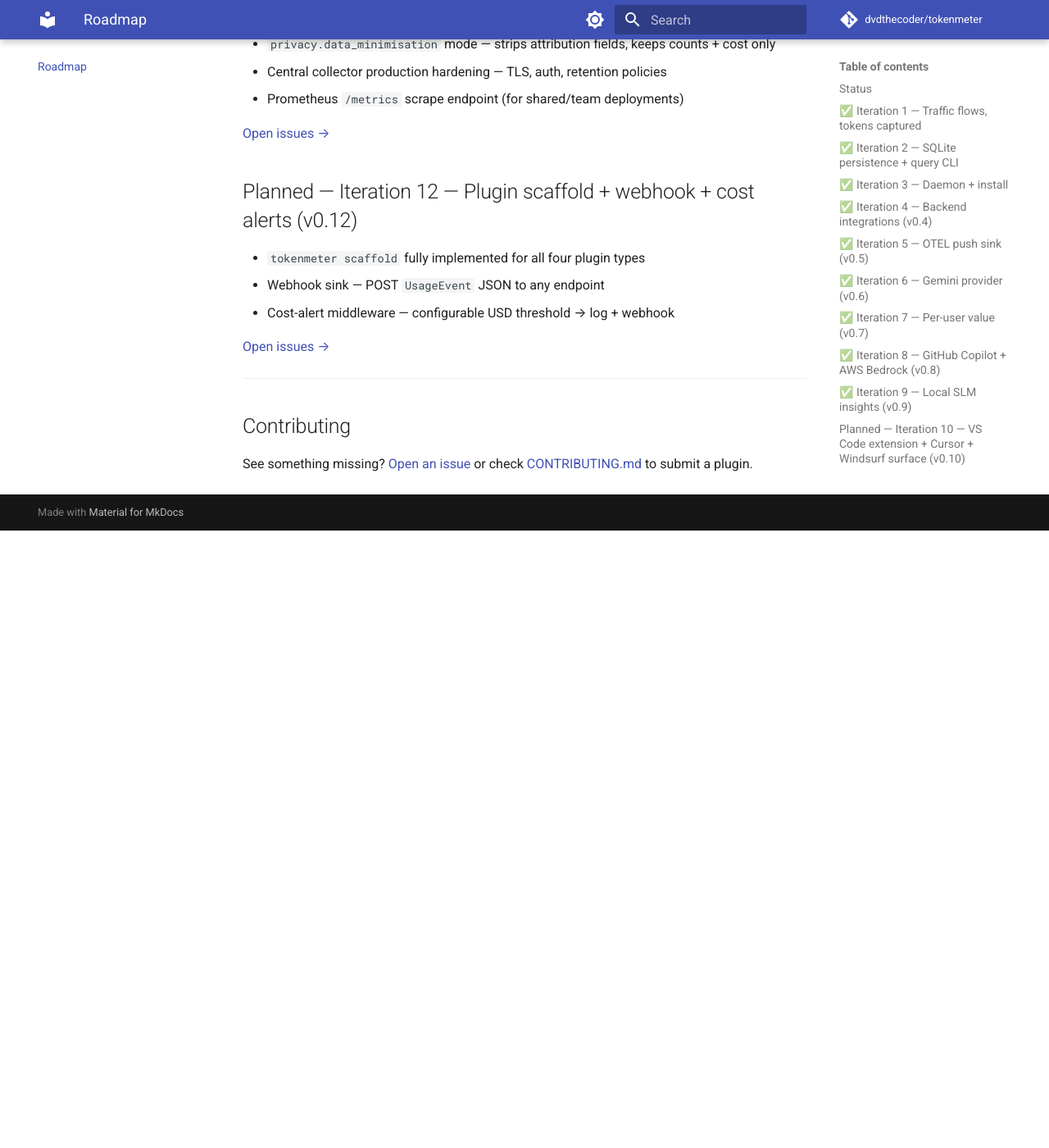
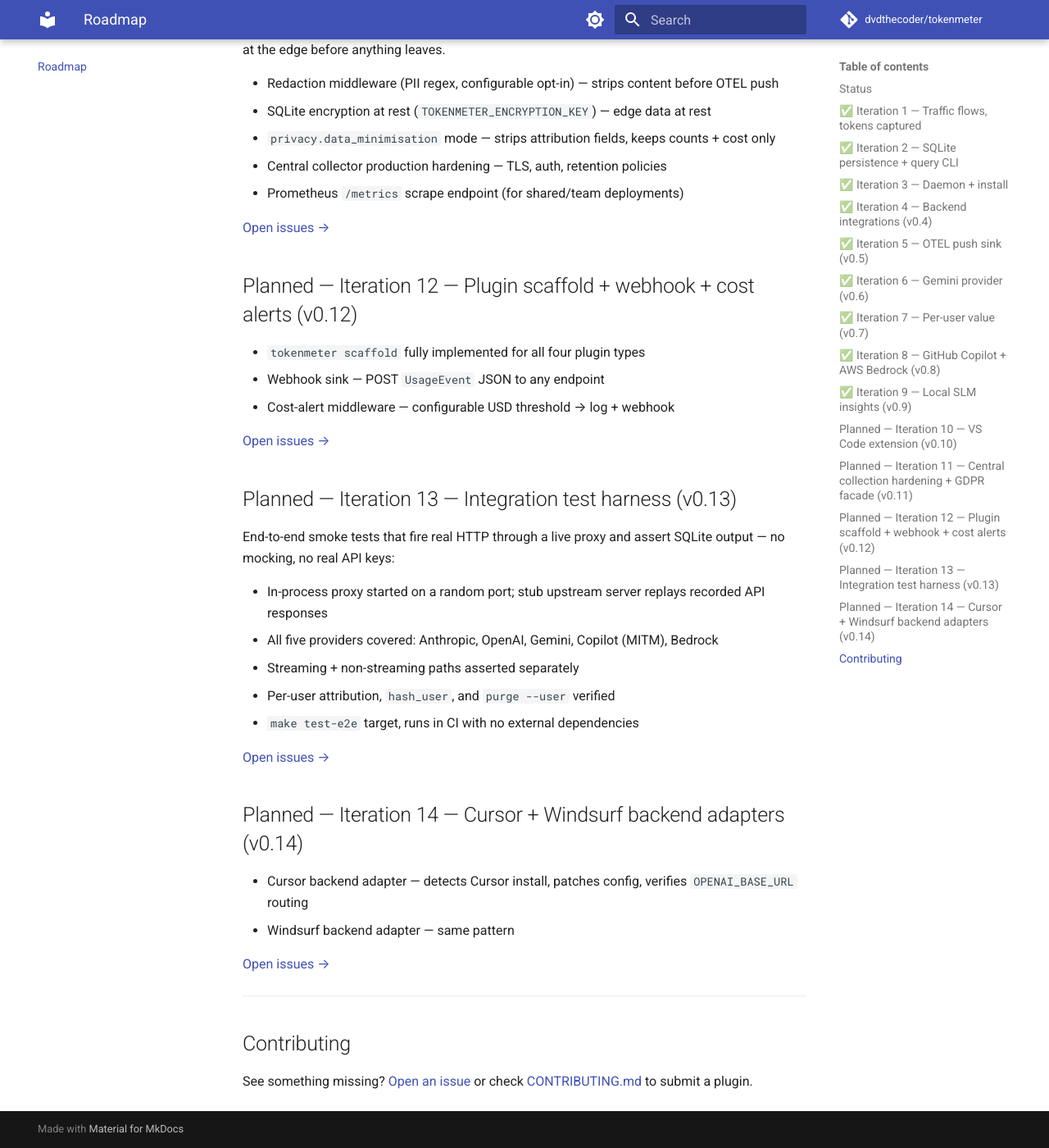
Before and after one commit to dvdthecoder/tokenmeter, an MkDocs documentation site: the page built from docs/roadmap.md, in a window 1280 px wide and 1400 px high, scrolled down 4606 px. Shown: the whole window at 82% size. Built offline with MkDocs 1.6.1 and Material for MkDocs 9.7.7, drawn with Linux system fonts in a browser that asks for light colours; comment, search, counter and statistics services are not loaded; before the commit the page ends 5253 px from its top, so only the background shows below that; some of the changed text lies outside the part shown.

Commit message:
docs: resequence roadmap — v0.10 VS Code only, v0.13 e2e tests, v0.14 Cursor+Windsurf
Co-Authored-By: Claude Sonnet 4.6 <noreply@anthropic.com>

```diff
--- a/docs/roadmap.md
+++ b/docs/roadmap.md
@@ -15,9 +15,11 @@ tokenmeter is built in focused iterations. Each ships a working, tested slice
 | 7 | v0.7 | Per-user value | ✅ Done |
 | 8 | v0.8 | GitHub Copilot + AWS Bedrock providers | ✅ Done |
 | 9 | v0.9 | Local SLM insights (on-device, Ollama) | ✅ Done |
-| 10 | v0.10 | VS Code extension + Cursor + Windsurf surface | Planned |
+| 10 | v0.10 | VS Code extension — status bar + usage dashboard | Planned |
 | 11 | v0.11 | Central collection hardening + GDPR facade | Planned |
 | 12 | v0.12 | Plugin scaffold + webhook + cost alerts | Planned |
+| 13 | v0.13 | Integration test harness — end-to-end smoke tests | Planned |
+| 14 | v0.14 | Cursor + Windsurf backend adapters | Planned |
 
 ---
 
@@ -105,13 +107,14 @@ Enterprise model coverage — the two largest sources of LLM traffic not yet cap
 - `insights.auto_generate: daily` — daemon starts a background goroutine firing a 24h ticker
 - Grafana: Infinity datasource provisioned, Insights row + text panel with usage instructions added to dashboard
 
-## Planned — Iteration 10 — VS Code extension + Cursor + Windsurf surface (v0.10)
+## Planned — Iteration 10 — VS Code extension (v0.10)
+
+Surface data where developers already are — inside the editor, without opening a terminal or Grafana.
 
 - TypeScript extension in `extensions/vscode/`
-- Status bar: live session token count + estimated cost
-- Webview dashboard: usage by model + cost over time (reads local SQLite)
-- Auto-starts daemon if not running
-- Cursor + Windsurf backend adapters
+- Status bar item: live session token count + estimated cost, updates after each completion
+- Webview dashboard panel: usage by model + cost over time (reads local SQLite via `tokenmeter query` subprocess — no native deps in extension)
+- Auto-starts tokenmeter daemon if not running on startup
 
 [Open issues →](https://github.com/dvdthecoder/tokenmeter/issues?q=label%3Aiteration-10)
 
@@ -135,6 +138,25 @@ GDPR tooling is sequenced here because it's the privacy layer applied *when* dat
 
 [Open issues →](https://github.com/dvdthecoder/tokenmeter/issues?q=label%3Aiteration-12)
 
+## Planned — Iteration 13 — Integration test harness (v0.13)
+
+End-to-end smoke tests that fire real HTTP through a live proxy and assert SQLite output — no mocking, no real API keys:
+
+- In-process proxy started on a random port; stub upstream server replays recorded API responses
+- All five providers covered: Anthropic, OpenAI, Gemini, Copilot (MITM), Bedrock
+- Streaming + non-streaming paths asserted separately
+- Per-user attribution, `hash_user`, and `purge --user` verified
+- `make test-e2e` target, runs in CI with no external dependencies
+
+[Open issues →](https://github.com/dvdthecoder/tokenmeter/issues?q=label%3Aiteration-13)
+
+## Planned — Iteration 14 — Cursor + Windsurf backend adapters (v0.14)
+
+- Cursor backend adapter — detects Cursor install, patches config, verifies `OPENAI_BASE_URL` routing
+- Windsurf backend adapter — same pattern
+
+[Open issues →](https://github.com/dvdthecoder/tokenmeter/issues?q=label%3Aiteration-14)
+
 ---
 
 ## Contributing
```
